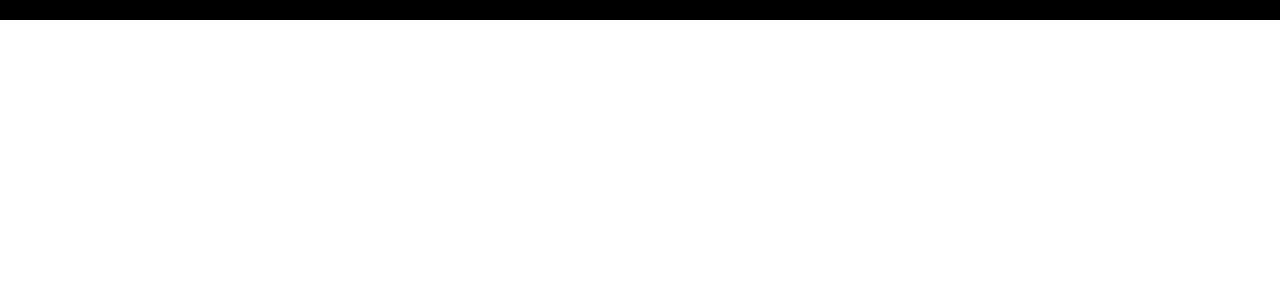
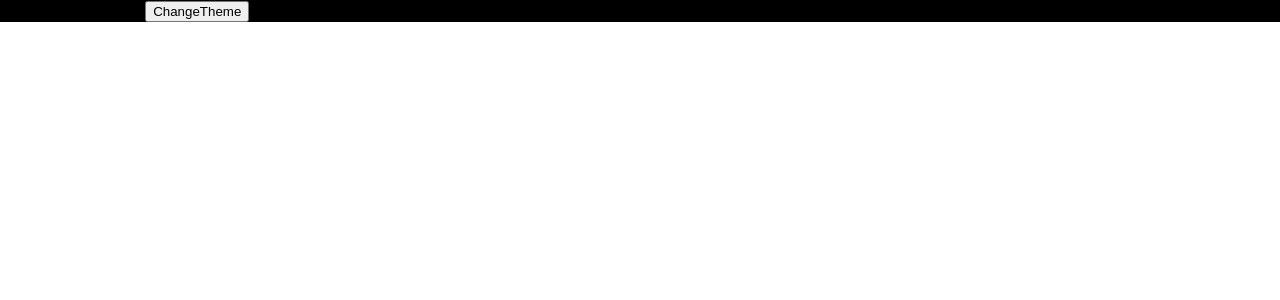
Before and after one commit to olkhon/reactpassingdata, a React (Create React App) app: page / in a window 1280 px wide. Shown: the top 300 px of the page. Built offline with nearby package versions, Linux system fonts and the light colour scheme.

Commit message:
pass setthemevalue to onclick event of button in card component

```diff
--- a/src/App.css
+++ b/src/App.css
@@ -7,6 +7,6 @@
   background: black;
 }
 
-.white {
-  background: white;
+.grey {
+  background: grey;
 }
--- a/src/App.js
+++ b/src/App.js
@@ -9,7 +9,13 @@
 
   return (
     <div className="App" className={theme}>
-      <Card text="default text" cold={true} trees={[23, 54, 46]} changeConsole={() => console.log('changed')} />
+      <Card
+      text="default text"
+      cold={true}
+      trees={[23, 54, 46]}
+      changeConsole={() => console.log('changed')}
+      setTheme={setTheme}
+      />
     </div>
   );
 }
--- a/src/components/card/index.js
+++ b/src/components/card/index.js
@@ -2,7 +2,7 @@
 import './styles.css';
 
 
-export default function Card ({text, trees, changeConsole, cold}) {
+export default function Card ({text, trees, changeConsole, cold, setTheme}) {
 
 changeConsole();
     return (
@@ -10,6 +10,8 @@
             {text}
             {trees}
             {cold}
+            <button onClick={ () => setTheme('grey')}>ChangeTheme</button>
         </div>
+
     )
 }
```
Also changed, not shown: 1 other file (tests, documents, lock files or other folders).
